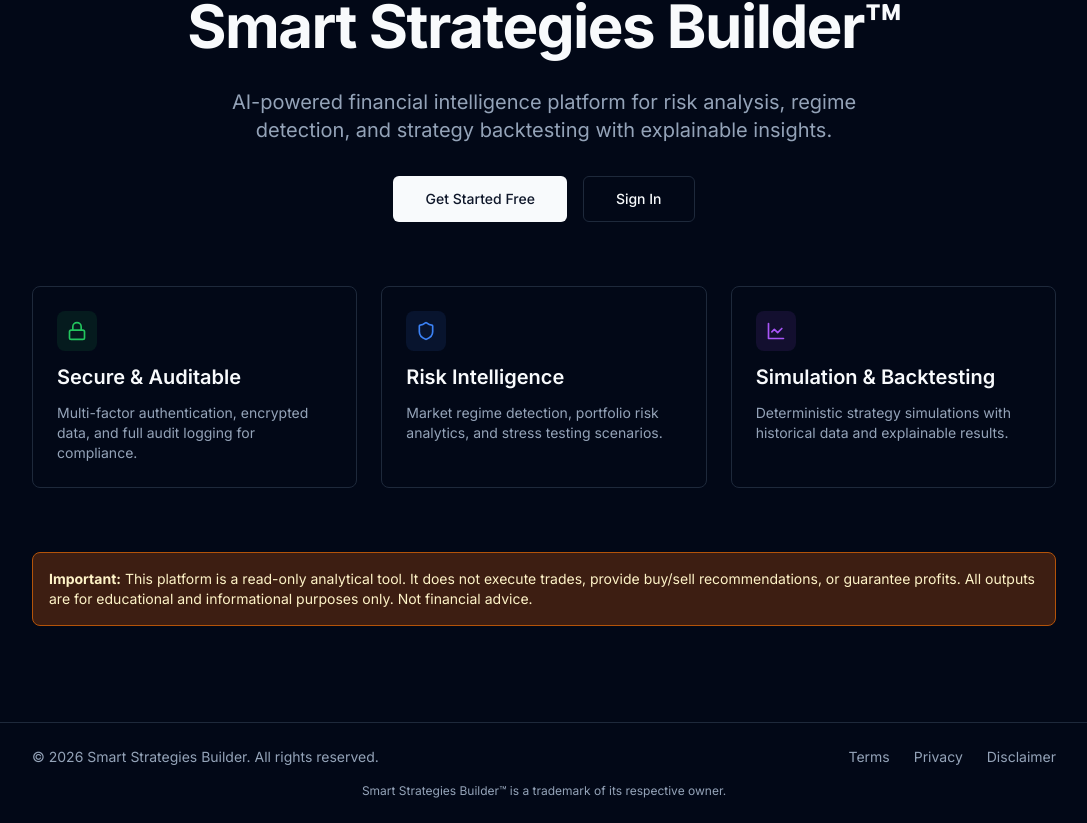
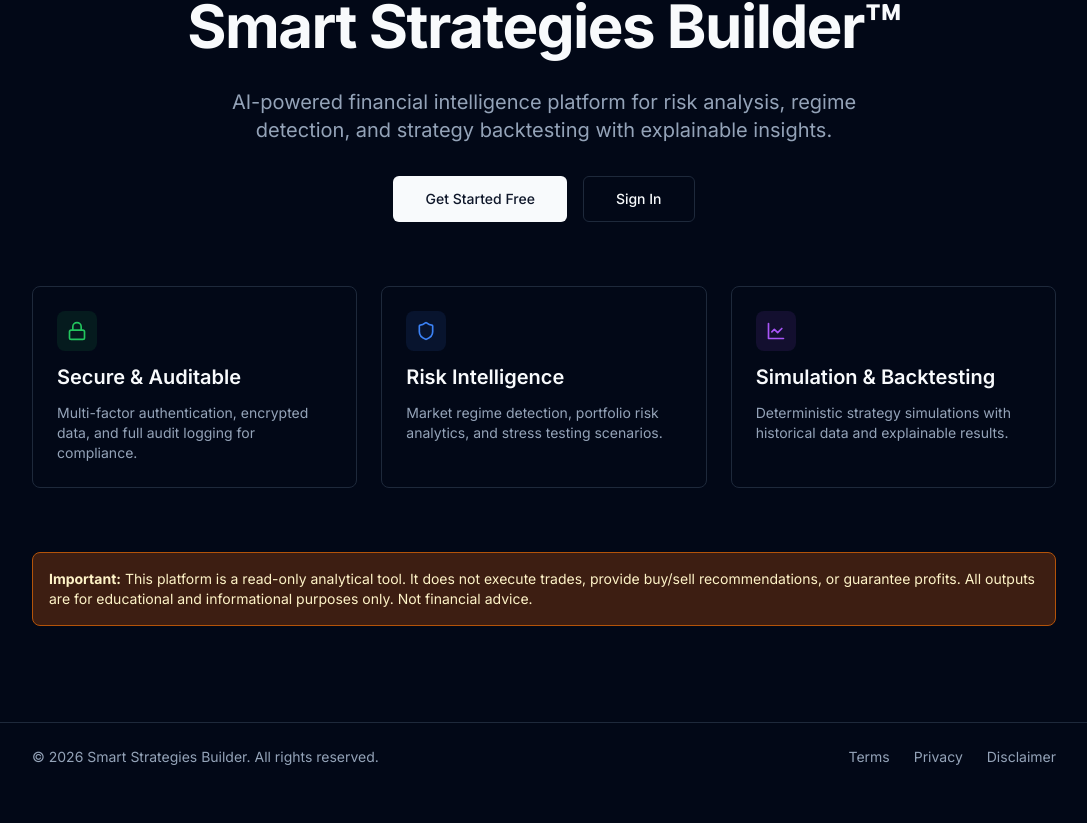
Before and after one commit to DowellHd/ssb-web, a Next.js app: page / in a window 1280 px wide. Shown: the part 188-1011 px from the top of the page, without its empty margins (96-1183 px from the left). After the commit the page ends 979 px from the top, so only its background shows below. Built offline with nearby package versions, Linux system fonts and the light colour scheme.

Commit message:
fix(landing): remove redundant trademark line from footer

```diff
--- a/src/app/page.tsx
+++ b/src/app/page.tsx
@@ -120,9 +120,6 @@ export default function Home() {
               </a>
             </div>
           </div>
-          <p className="text-xs text-muted-foreground text-center mt-4">
-            {BRAND_NAME}™ is a trademark of its respective owner.
-          </p>
         </div>
       </footer>
     </main>
```
